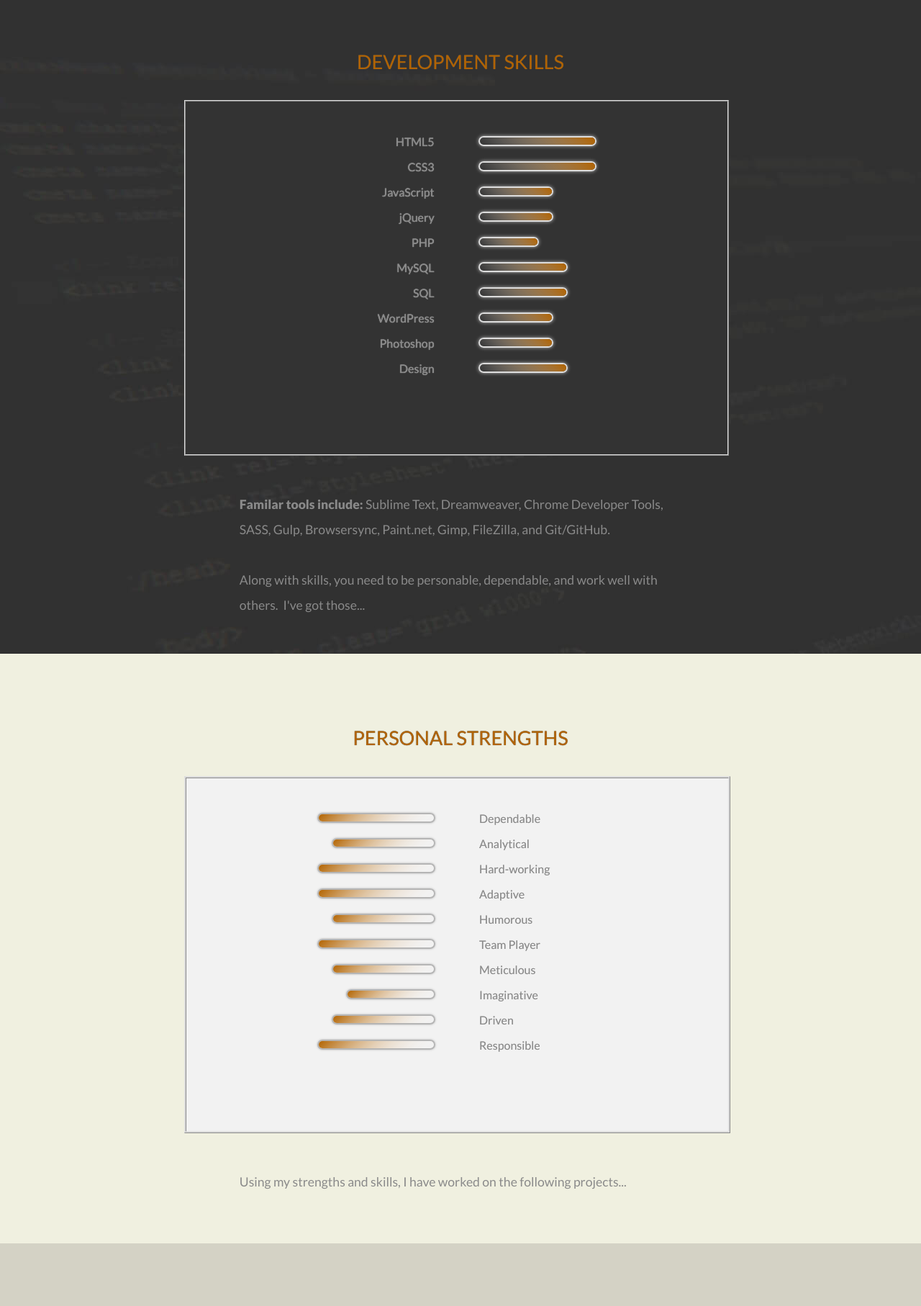
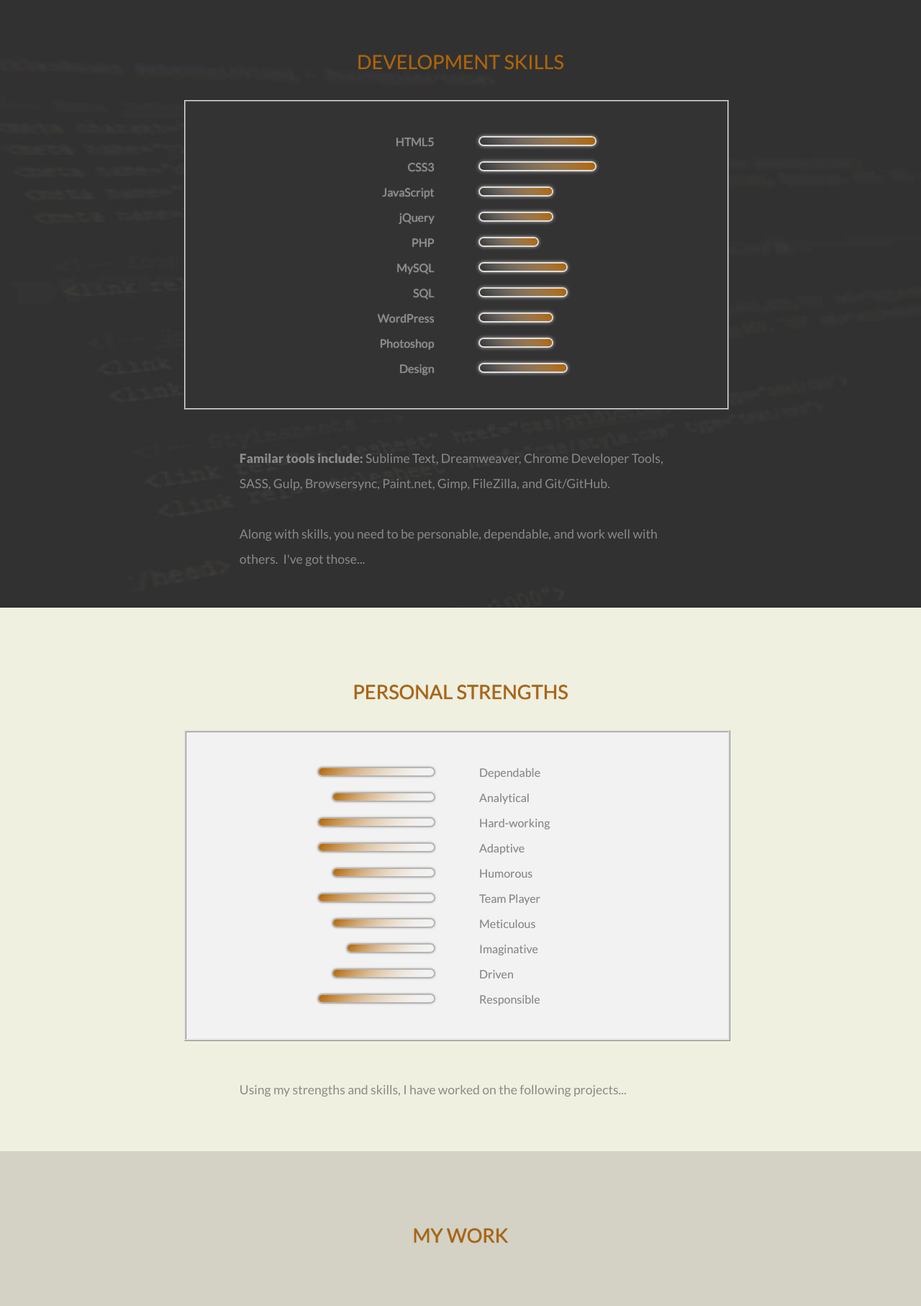
Before and after one commit to tlunbery/Portfolio, a PHP site: page / in a window 1280 px wide. Shown: the part 957-2771 px from the top of the page at 72% size. Run offline with PHP 8.4, Linux system fonts and the light colour scheme; style sheets or scripts are compiled from the project's sources; some libraries are stand-ins or nearby versions.

Commit message:
modified skills height

```diff
--- a/css/style.css
+++ b/css/style.css
@@ -94,9 +94,9 @@ p { font-family: 'Lato', sans-serif; font-weight: 400; }
 
 #personal_skills .skills_bottom_text { clear: both; color: #8a8a8a; padding-top: 50px; width: 80%; padding-left: 10%; padding-right: 10%; font-size: 1.1em; line-height: 35px; }
 
-#personal_skills_lines { float: left; height: 460px; background-color: #f2f2f2; padding-right: 4%; width: 45%; text-align: right; padding-top: 30px; color: #8a8a8a; border: 3px; border-right: 0px; border-color: #dddddd; border-style: ridge; }
+#personal_skills_lines { float: left; height: auto; background-color: #f2f2f2; padding-right: 4%; width: 45%; text-align: right; padding-top: 30px; padding-bottom: 30px; color: #8a8a8a; border: 3px; border-right: 0px; border-color: #dddddd; border-style: ridge; }
 
-#personal_skills_list { float: left; height: 460px; background-color: #f2f2f2; padding-left: 4%; width: 45%; color: #8a8a8a; padding-top: 30px; border: 3px; border-left: 0px; border-color: #dddddd; border-style: ridge; text-shadow: 0px 0px 0.5px #bbbbbb; }
+#personal_skills_list { float: left; height: auto; background-color: #f2f2f2; padding-left: 4%; width: 45%; color: #8a8a8a; padding-top: 30px; padding-bottom: 30px; border: 3px; border-left: 0px; border-color: #dddddd; border-style: ridge; text-shadow: 0px 0px 0.5px #bbbbbb; }
 
 #pic_top { text-align: center; padding: 0px; margin: 18px 0px 0px 0px; background-color: #f0f0e0; }
 
@@ -114,9 +114,9 @@ p { font-family: 'Lato', sans-serif; font-weight: 400; }
 
 #tech_skills .skills_bottom_text { clear: both; color: #8a8a8a; padding-top: 50px; width: 80%; padding-left: 10%; padding-right: 10%; font-size: 1.1em; line-height: 35px; }
 
-#tech_skills_lines { float: left; height: 460px; background-color: #333333; padding-left: 4%; width: 45%; padding-top: 30px; border: 2px; border-left: 0px; border-color: #dddddd; border-style: ridge; }
+#tech_skills_lines { float: left; height: auto; background-color: #333333; padding-left: 4%; width: 45%; padding-top: 30px; padding-bottom: 30px; border: 2px; border-left: 0px; border-color: #dddddd; border-style: ridge; }
 
-#tech_skills_list { float: left; height: 460px; background-color: #333333; padding-right: 4%; width: 45%; text-align: right; padding-top: 30px; color: #8a8a8a; border: 2px; border-right: 0px; border-color: #dddddd; border-style: ridge; text-shadow: 0px 0px 1px #bbbbbb; }
+#tech_skills_list { float: left; height: auto; background-color: #333333; padding-right: 4%; width: 45%; text-align: right; padding-top: 30px; padding-bottom: 30px; color: #8a8a8a; border: 2px; border-right: 0px; border-color: #dddddd; border-style: ridge; text-shadow: 0px 0px 1px #bbbbbb; }
 
 .projects_sites img { width: 40%; opacity: 1; padding-left: 75px; padding-right: 75px; margin-top: 50px; /*padding-top: 50px;*/ }
 
--- a/index.php
+++ b/index.php
@@ -50,7 +50,6 @@
                          <p><img src="img/line5.png" alt="Descriptive Line 5" class="wow animated zoomIn" data-wow-delay="0.35s" /></p>
                          <p><img src="img/line5.png" alt="Descriptive Line 5" class="wow animated zoomIn" data-wow-delay="0.40s" /></p>
                          <p><img src="img/line6.png" alt="Descriptive Line 6" class="wow animated zoomIn" data-wow-delay="0.45s" /></p>
-                         <br><br>
                     </div>
                          <div class="skills_bottom_text"><strong>Familar tools include:</strong> Sublime Text, Dreamweaver, Chrome Developer Tools, SASS, Gulp, Browsersync, Paint.net, Gimp, FileZilla, and Git/GitHub.<br><br>
                          Along with skills, you need to be personable, dependable, and work well with others.&nbsp;&nbsp;I've got those...
@@ -79,7 +78,7 @@
                          <p>Meticulous</p>
                          <p>Imaginative</p>
                          <p>Driven</p>
-                         <p>Responsible</p><br /><br />
+                         <p>Responsible</p>
                     </div>
                     <div><p class="skills_bottom_text">Using my strengths and skills, I have worked on the following projects...</p>
                     </div>
--- a/sass/style.scss
+++ b/sass/style.scss
@@ -307,12 +307,13 @@ p {
 
 #personal_skills_lines {
   float: left;
-  height: 460px;
+  height: auto;
   background-color: #f2f2f2;
   padding-right: 4%;
   width: 45%;
   text-align: right;
   padding-top: 30px;
+  padding-bottom: 30px;
   color: $text_gray;
   border: 3px;
   border-right: 0px;
@@ -322,12 +323,13 @@ p {
 
 #personal_skills_list {
   float: left;
-  height: 460px;
+  height: auto;
   background-color: #f2f2f2;
   padding-left: 4%;
   width: 45%;
   color: $text_gray;
   padding-top: 30px;
+  padding-bottom: 30px;
   border: 3px;
   border-left: 0px;
   border-color: #dddddd;
@@ -404,11 +406,12 @@ p {
 
 #tech_skills_lines {
   float: left;
-  height: 460px;
+  height: auto;
   background-color: #333333;
   padding-left: 4%;
   width: 45%;
   padding-top: 30px;
+  padding-bottom: 30px;
   border: 2px;
   border-left: 0px;
   border-color: #dddddd;
@@ -417,12 +420,13 @@ p {
 
 #tech_skills_list {
   float: left;
-  height: 460px;
+  height: auto;
   background-color: #333333;
   padding-right: 4%;
   width: 45%;
   text-align: right;
   padding-top: 30px;
+  padding-bottom: 30px;
   color: $text_gray;
   border: 2px;
   border-right: 0px;
```
